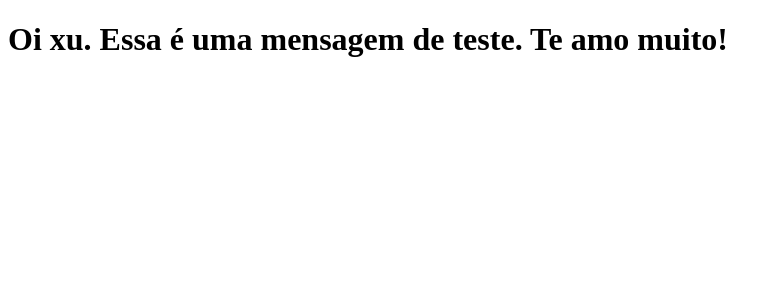
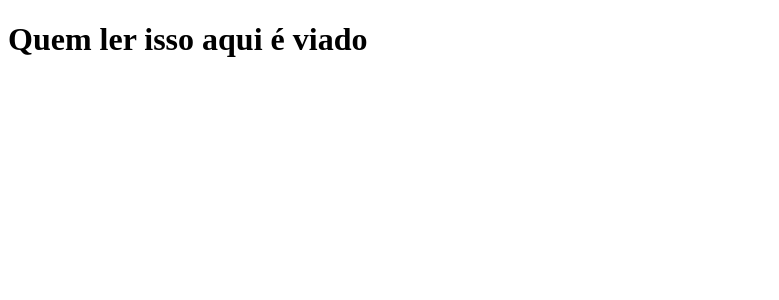
Before and after one commit to lhgms/clone-tabnews, a Next.js app: page / in a window 1280 px wide. Shown: the top 300 px of the page, without its empty margins (0-779 px from the left). Built offline with nearby package versions, Linux system fonts and the light colour scheme.

Commit message:
Nova frase

```diff
--- a/pages/index.js
+++ b/pages/index.js
@@ -1,5 +1,5 @@
 function Home() {
-    return<h1>Oi xu. Essa é uma mensagem de teste. Te amo muito!</h1>
+    return<h1>Quem ler isso aqui é viado</h1>
 }
 
 export default Home;
```
